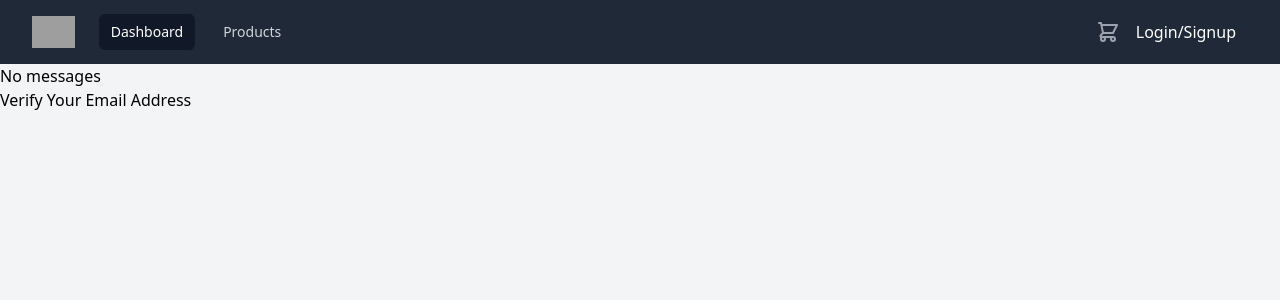
After one commit to whimsicalartist123/EShop, a Django app: template templates/allauth/account/verification_sent.html in a window 1280 px wide. The commit adds this page. Shown: the top 300 px of the page. Run offline with Django 3.2, Linux system fonts and the light colour scheme; the template is opened without the code that fills it, so the values that code supplies are empty; parts of the project's set-up code (start-up, migrations or seed data) failed here and were passed over; some libraries are stand-ins or nearby versions; grey boxes are pictures that could not be loaded.

Commit message:
customizing some allauth templates

```diff
--- a/templates/allauth/account/login.html
+++ b/templates/allauth/account/login.html
@@ -22,7 +22,7 @@
         <input type="hidden" name="{{ redirect_field_name }}" value="{{ redirect_field_value }}" />
         {% endif %}
         <button type="submit"
-          class="w-full text-center py-3 rounded bg-green text-black hover:bg-green-dark focus:outline-none my-1">Login
+          class="w-full text-center py-3 rounded bg-green-400 text-black hover:bg-green-600 focus:outline-none my-1">Login
         </button>
       </form>
 
--- a/templates/allauth/account/signup.html
+++ b/templates/allauth/account/signup.html
@@ -14,6 +14,8 @@
 
             {% csrf_token %}
 
+            {% render_field form.name class='block border border-grey-light w-full p-3 rounded mb-4' placeholder="Your Name" %}
+
             {% render_field form.email class='block border border-grey-light w-full p-3 rounded mb-4' %}
 
             {% render_field form.password1 class='block border border-grey-light w-full p-3 rounded mb-4' %}
@@ -21,8 +23,8 @@
             {% if redirect_field_value %}
               <input type="hidden" name="{{ redirect_field_name }}" value="{{ redirect_field_value }}" />
             {% endif %}
-            <button type="submit"
-              class="w-full text-center py-3 rounded bg-green text-black hover:bg-green-dark focus:outline-none my-1">Create Account
+            <button type="submit" class="w-full text-center py-3 rounded bg-green-400 text-black hover:bg-green-600 focus:outline-none my-1">
+              Create Account
             </button>
           </form>
 
--- /dev/null
+++ b/templates/allauth/account/verification_sent.html
@@ -0,0 +1,27 @@
+{% extends "base.html" %}
+
+{% load i18n %}
+
+{% block title %}
+{% trans "EShop - Verify your email address" %}
+{% endblock title %}
+
+{% block content %}
+<div>
+
+    {% if messages %}
+    <div class="container mx-auto mt-20">
+        <strong>Messages:</strong>
+        <ul>
+            {% for message in messages %}
+            <li>{{message}}</li>
+            {% endfor %}
+        </ul>
+    </div>
+    {% else %}
+    <h2>No messages</h2>
+    {% endif %}
+
+    <h1>{% trans "Verify Your Email Address" %}</h1>
+</div>
+{% endblock content %}
```
